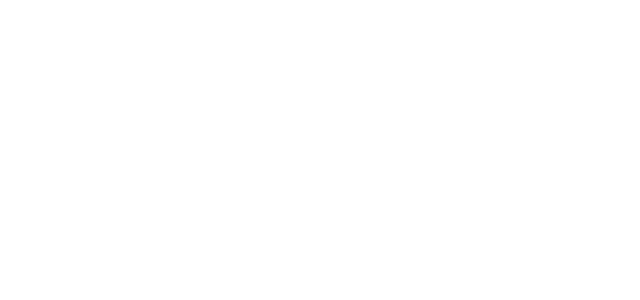
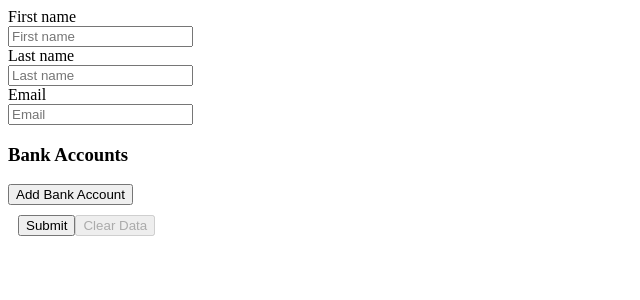
Before and after one commit to vimalrama/redux-registration-form-validation, a React (Create React App) app: page / in a window 1280 px wide. Shown: the top 300 px of the page, without its empty margins (0-640 px from the left). Built offline with nearby package versions, Linux system fonts and the light colour scheme.

Commit message:
Finished basic requirements

```diff
--- a/package.json
+++ b/package.json
@@ -5,7 +5,10 @@
   "dependencies": {
     "react": "^15.6.1",
     "react-dom": "^15.6.1",
-    "react-scripts": "1.0.13"
+    "react-redux": "^5.0.6",
+    "react-scripts": "1.0.13",
+    "redux": "^3.7.2",
+    "redux-form": "^7.0.4"
   },
   "scripts": {
     "start": "react-scripts start",
--- a/src/components/App.js
+++ b/src/components/App.js
@@ -1,13 +1,31 @@
 import React, { Component } from 'react';
+import { connect } from 'react-redux';
+import RegisterationForm from './RegisterationForm';
+
 
 class App extends Component {
+  submit = (values) => {
+    const result = {
+      ...values,
+      bankAccounts: this.props.bankAccounts,
+    };
+    function replacer(key, value) {
+      if (key == 'bankAccount') return undefined;
+      return value;
+    }
+    // alert(JSON.stringify({ ...values, ...{ bankAccounts: this.props.bankAccounts } }), null, ' ');
+    alert(JSON.stringify(result, replacer, ' '));
+  }
+
   render() {
     return (
-      <div className="App">
-
+      <div>
+        <RegisterationForm onSubmit={this.submit} />
       </div>
     );
   }
 }
 
-export default App;
+const mapState = state => ({ bankAccounts: state.bankAccounts });
+
+export default connect(mapState)(App);
--- /dev/null
+++ b/src/components/RegisterationForm.jsx
@@ -0,0 +1,111 @@
+import React from 'react';
+import { connect } from 'react-redux';
+import { Field, reduxForm, FormSection, change } from 'redux-form';
+import renderField from './renderField';
+
+const validate = (values, props) => {
+  const errors = {};
+  if (!values.firstName) {
+    errors.firstName = 'First name is required';
+  }
+  if (!values.lastName) {
+    errors.lastName = 'Last name is required';
+  }
+  if (!values.email) {
+    errors.email = 'Email is required';
+  } else if (!/^[A-Z0-9._%+-]+@[A-Z0-9.-]+\.[A-Z]{2,4}$/i.test(values.email)) {
+    errors.email = 'Invalid email address';
+  }
+
+  if (!props.bankAccounts || props.bankAccounts.length < 1) {
+    errors.bankAccounts = 'You should provide at least one bank account';
+  }
+  return errors;
+};
+
+
+class RegisterationForm extends React.Component { // eslint-disable-line react/prefer-stateless-function
+  constructor(props) {
+    super(props);
+    this.state = {
+      isBankAccountFormVisible: false,
+    };
+  }
+
+  showBankAccountsForm = () => {
+    this.setState({ isBankAccountFormVisible: true });
+  }
+
+  hideBankAccountsForm = () => {
+    this.setState({ isBankAccountFormVisible: false });
+  }
+
+  addBankAccount = () => {
+    const bankAccount = this.props.formData.values.bankAccount;
+    if (!bankAccount || !bankAccount.IBAN || !bankAccount.bankName) {
+      return;
+    }
+    this.props.dispatch({ type: 'ADD_ACCOUNT', bankAccount });
+    this.props.dispatch(change('registeration', 'bankAccount', {}));
+  }
+
+  clearData = () => {
+    this.props.dispatch({ type: 'CLEAR_ACCOUNTS' });
+    this.props.reset();
+    this.hideBankAccountsForm();
+  }
+
+  render() {
+    const { handleSubmit, pristine, reset, submitting } = this.props;
+    return (
+      <form onSubmit={handleSubmit}>
+        <Field name="firstName" type="text" component={renderField} label="First name" />
+        <Field name="lastName" type="text" component={renderField} label="Last name" />
+        <Field name="email" type="email" component={renderField} label="Email" />
+
+        <h3>Bank Accounts</h3>
+        <Field name="bankAccounts" type="text" component={({ meta: { touched, error } }) => <span>{touched && error}</span>} />
+
+        <ul>
+          {this.props.bankAccounts && this.props.bankAccounts.map(acct => (
+            <li key={acct.IBAN}>{acct.bankName} - {acct.IBAN}</li>
+          ))}
+        </ul>
+
+        { !this.state.isBankAccountFormVisible &&
+          <button onClick={this.showBankAccountsForm}>Add Bank Account</button>
+        }
+
+        { this.state.isBankAccountFormVisible &&
+          <div style={{ margin: '10px', borderColor: 'gray', borderWidth: '1px', borderStyle: 'solid' }}>
+            <FormSection name="bankAccount">
+              <Field name="IBAN" type="text" component={renderField} label="IBAN" />
+              <Field name="bankName" type="text" component={renderField} label="Bank name" />
+            </FormSection>
+            <button type="button" onClick={this.addBankAccount}>Save Bank</button>
+            <button type="button" onClick={this.hideBankAccountsForm}>Cancel</button>
+          </div>
+        }
+
+        <div style={{ margin: '10px' }}>
+          <button type="submit" disabled={submitting}>
+            Submit
+          </button>
+          <button type="button" disabled={pristine || submitting} onClick={this.clearData}>
+            Clear Data
+          </button>
+        </div>
+      </form>
+    );
+  }
+}
+
+const mapState = state => ({
+  formData: state.form.registeration,
+  bankAccounts: state.bankAccounts,
+});
+
+export default connect(mapState)(reduxForm({
+  form: 'registeration',
+  validate,
+})(RegisterationForm));
--- /dev/null
+++ b/src/components/renderField.jsx
@@ -0,0 +1,27 @@
+import React from 'react';
+
+const renderField = ({
+  input,
+  label,
+  type,
+  meta: { touched, error, warning },
+}) =>
+  (<div>
+    <label>
+      {label}
+    </label>
+    <div>
+      <input {...input} placeholder={label} type={type} />
+      {touched &&
+        ((error &&
+          <span>
+            {error}
+          </span>) ||
+          (warning &&
+            <span>
+              {warning}
+            </span>))}
+    </div>
+  </div>);
+
+export default renderField;
--- a/src/index.js
+++ b/src/index.js
@@ -1,7 +1,21 @@
 import React from 'react';
 import ReactDOM from 'react-dom';
+import { createStore } from 'redux';
+import { Provider } from 'react-redux';
 import App from './components/App';
+import reducers from './reducers';
 import registerServiceWorker from './registerServiceWorker';
 
-ReactDOM.render(<App />, document.getElementById('root'));
+/* eslint-disable no-underscore-dangle */
+const store = createStore(
+  reducers,
+  window.__REDUX_DEVTOOLS_EXTENSION__ && window.__REDUX_DEVTOOLS_EXTENSION__(),
+);
+/* eslint-enable */
+
+ReactDOM.render(
+  <Provider store={store}>
+    <App />
+  </Provider>,
+  document.getElementById('root'));
 registerServiceWorker();
--- /dev/null
+++ b/src/reducers/bankAccounts.js
@@ -0,0 +1,12 @@
+const bankAccounts = (state = [], action) => {
+  switch (action.type) {
+    case 'ADD_ACCOUNT':
+      return state.concat(action.bankAccount);
+    case 'CLEAR_ACCOUNTS':
+      return [];
+    default:
+      return state;
+  }
+};
+
+export default bankAccounts;
--- /dev/null
+++ b/src/reducers/index.js
@@ -0,0 +1,9 @@
+import { combineReducers } from 'redux';
+import { reducer as reduxFormReducer } from 'redux-form';
+import bankAccounts from './bankAccounts';
+
+
+export default combineReducers({
+  form: reduxFormReducer,
+  bankAccounts,
+});
```
Also changed, not shown: 1 other file (tests, documents, lock files or other folders).
